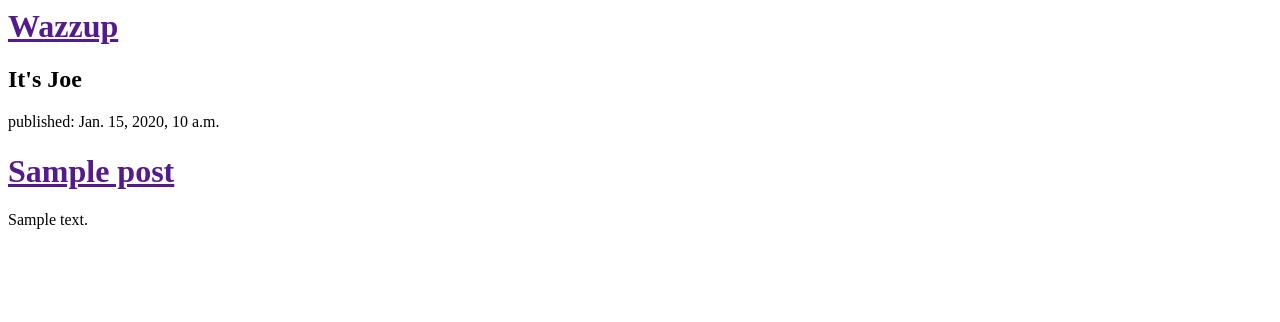
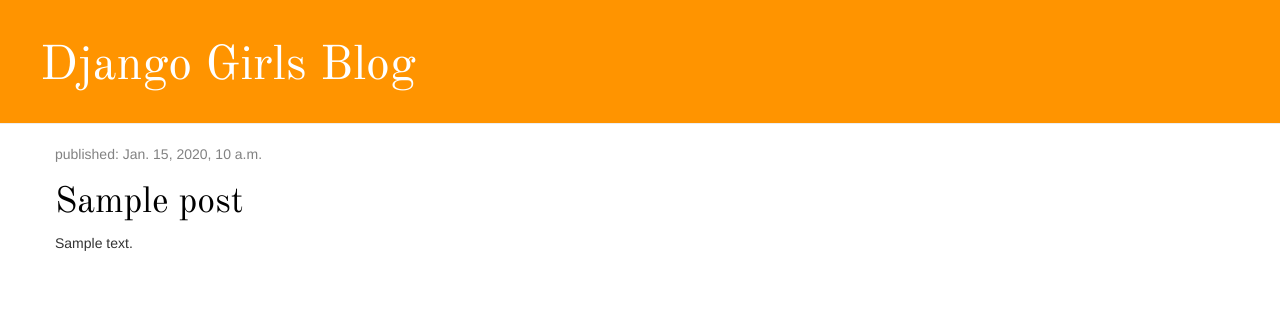
Before and after one commit to JClokey/Bath-Judo-Site, a Django app: template news/templates/news/post_list.html in a window 1280 px wide. Shown: the top 322 px of the page. Run offline with Django 3.2, Linux system fonts and the light colour scheme; the template is opened without the code that fills it: values that come from a table or form of the project are taken from there, others are empty; tables that the repository leaves empty hold one stand-in row (values such as "Sample post"); some libraries are stand-ins or nearby versions.

Commit message:
added view and template for detailed news post and some CSS edits

```diff
--- /dev/null
+++ b/news/static/css/news.css
@@ -0,0 +1,46 @@
+.page-header {
+    background-color: #ff9400;
+    margin-top: 0;
+    padding: 20px 20px 20px 40px;
+}
+
+.page-header h1, .page-header h1 a, .page-header h1 a:visited, .page-header h1 a:active {
+    color: #ffffff;
+    font-size: 36pt;
+    text-decoration: none;
+}
+
+.content {
+    margin-left: 40px;
+}
+
+h1, h2, h3, h4 {
+    font-family: 'Old Standard TT', cursive;
+}
+
+.date {
+    color: #828282;
+}
+
+.save {
+    float: right;
+}
+
+.post-form textarea, .post-form input {
+    width: 100%;
+}
+
+.top-menu, .top-menu:hover, .top-menu:visited {
+    color: #ffffff;
+    float: right;
+    font-size: 26pt;
+    margin-right: 20px;
+}
+
+.post {
+    margin-bottom: 70px;
+}
+
+.post h1 a, .post h1 a:visited {
+    color: #000000;
+}
--- /dev/null
+++ b/news/templates/news/base.html
@@ -0,0 +1,23 @@
+{% load staticfiles %}
+<html>
+	<head>
+		<title>Joe's Blog</title>
+		<link rel="stylesheet" href="//maxcdn.bootstrapcdn.com/bootstrap/3.2.0/css/bootstrap.min.css">
+        <link rel="stylesheet" href="//maxcdn.bootstrapcdn.com/bootstrap/3.2.0/css/bootstrap-theme.min.css">
+        <link href='https://fonts.googleapis.com/css?family=Old+Standard+TT' rel='stylesheet' type='text/css'>
+        <link rel="stylesheet" href="{% static 'css/news.css' %}">
+    </head>
+    <body>
+	    <div class="page-header">
+	        <h1><a href="/">Django Girls Blog</a></h1>
+	    </div>
+	    <div class="content container">
+	        <div class="row">
+	            <div class="col-md-8">
+	            {% block content %}
+	            {% endblock %}
+	            </div>
+	        </div>
+	    </div>
+    </body>
+</html>
--- a/news/templates/news/post_list.html
+++ b/news/templates/news/post_list.html
@@ -1,19 +1,13 @@
-<html>
-	<head>
-		<title>Bath Judo Club</title>
-	</head>
+{% extends 'news/base.html' %}
 
-	<body>
-		<div>
-			<h1><a href="">Wazzup</a></h1>
-			<h2>It's Joe</h2>
-		</div>
-		{% for post in posts %}
-		    <div>
-		        <p>published: {{ post.published_date }}</p>
-		        <h1><a href="">{{ post.title }}</a></h1>
-		        <p>{{ post.text|linebreaks }}</p>
-		    </div>
-		{% endfor %}
-	</body>
-</html>
+{% block content %}
+	{% for post in posts %}
+	    <div class="post">
+	            <div class="date">
+	                <p>published: {{ post.published_date }}</p>
+	            </div>
+	            <h1><a href="{% url 'post_detail' pk=post.pk %}">{{ post.title }}</a></h1>
+	            <p>{{ post.text|linebreaks }}</p>
+	        </div>
+	{% endfor %}
+{% endblock %}
--- a/news/urls.py
+++ b/news/urls.py
@@ -4,4 +4,5 @@ from . import views
 
 urlpatterns = [
 	url(r'^$', views.post_list, name = 'post_list'),
+	url(r'^post/(?P<pk>\d+)/$', views.post_detail, name='post_detail'),
 ]
--- a/news/views.py
+++ b/news/views.py
@@ -1,7 +1,11 @@
-from django.shortcuts import render
+from django.shortcuts import render, get_object_or_404
 from django.utils import timezone
 from .models import Post
 
 def post_list(request):
     posts = Post.objects.filter(published_date__lte=timezone.now()).order_by('published_date')
     return render(request, 'news/post_list.html', {'posts': posts})
+
+def post_detail(request, pk):
+    post = get_object_or_404(Post, pk=pk)
+    return render(request, 'news/post_detail.html', {'post': post})
```
Also changed, not shown: news/templates/news/post_detail.html (added, +13 -0 lines).
